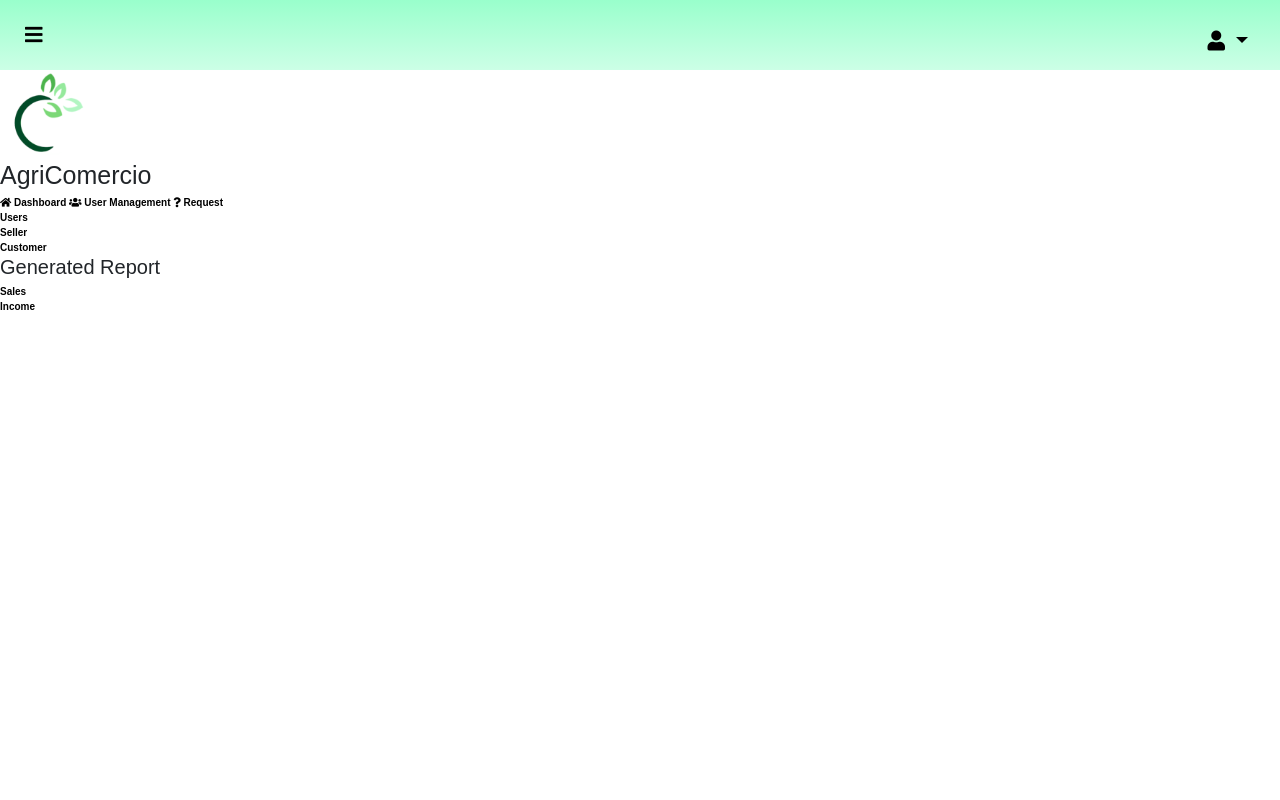
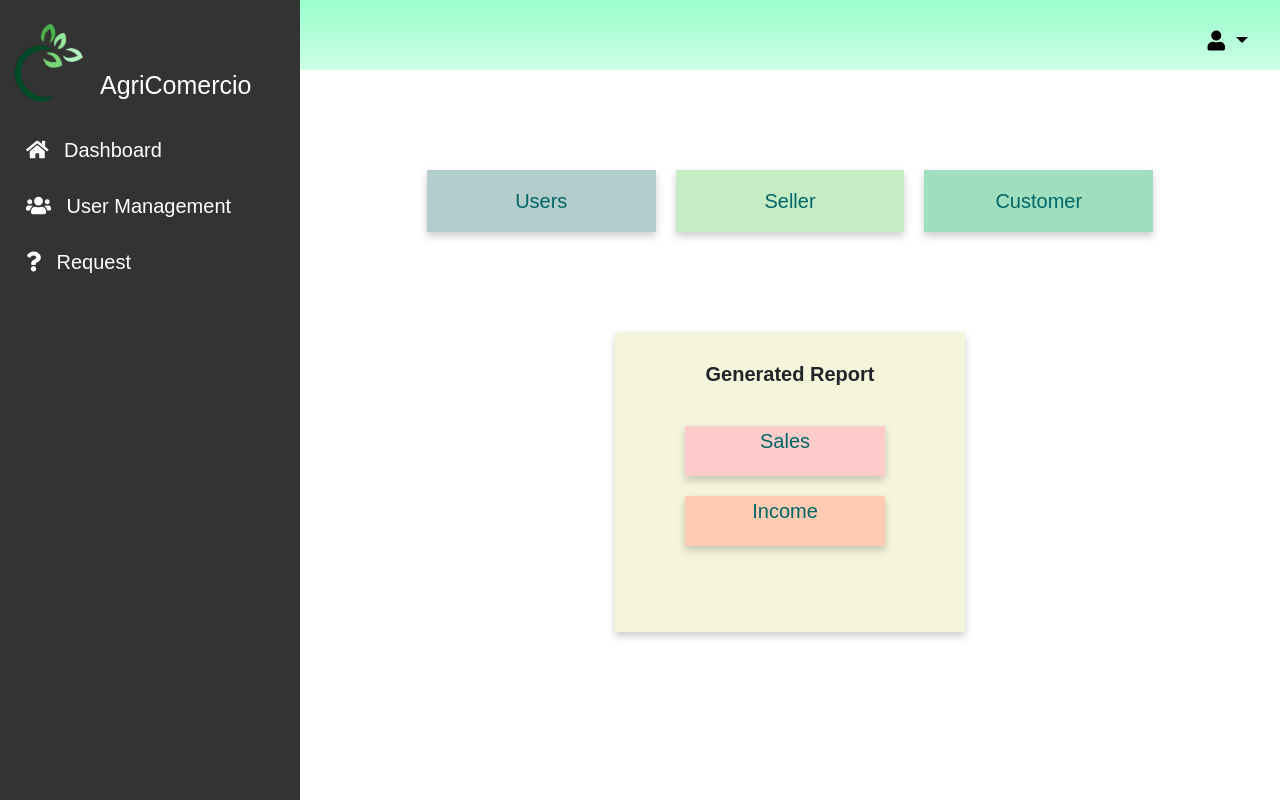
Before and after one commit to geelato-b/agricomercio, a PHP site: page /admin/admin.php in a window 1280 px wide. Run offline with PHP 8.4, Linux system fonts and the light colour scheme.

Commit message:
Add files via upload

```diff
--- a/css/style.css
+++ b/css/style.css
@@ -1166,3 +1202,221 @@ width: 100%;
     font-weight: bold;
 
 }
+
+main{
+    margin-left: 30rem;
+    padding: 0;
+}
+
+.sidenav{
+    height: 100%;
+    width: 300px;
+    position: fixed;
+    z-index: 1;
+    top: 0;
+    left: 0;
+    background-color:#333333;
+    overflow-x: hidden;
+    padding-top: 20px;
+}
+
+.sidenav a{
+    padding: 10px 8px 6px 16px;
+    text-decoration: none;
+    font-size: 2rem;
+    color: #fff;
+    display: block;
+    font-weight: lighter;
+}
+.sidenav i{
+    margin: 1rem;
+    color: white;
+}
+.sidenav img{
+    margin-bottom: 6rem;
+}
+.sidenav h1{
+ color: white;
+ margin-top: -10rem;
+ margin-bottom: 2rem;
+ margin-left: 10rem;
+
+}
+
+.sidenav a:hover {
+    font-weight: bold;
+  }
+
+@media screen and (max-width: 200px) {
+    .sidenav {padding-top: 15px;}
+    .sidenav a {font-size: 18px;}
+  }
+
+.column{
+  float: left;
+  width: 25%;
+  padding: 0 10px;
+}
+#cards {
+    display: flex;
+    align-items: center;
+    justify-content: center;
+    margin-top: 10rem;
+
+}
+
+#cards:after {
+    content: "";
+    display: table;
+    clear: both;
+  }
+    .card1{
+    box-shadow: 0 4px 8px 0 rgba(0, 0, 0, 0.2); /* this adds the "card" effect */
+    padding: 16px;
+    text-align: center;
+    background-color: #b3cccc;
+  }
+
+  .card2{
+    box-shadow: 0 4px 8px 0 rgba(0, 0, 0, 0.2); /* this adds the "card" effect */
+    padding: 16px;
+    text-align: center;
+    background-color:  #c6ecc6;
+  }
+  .card3{
+    box-shadow: 0 4px 8px 0 rgba(0, 0, 0, 0.2); /* this adds the "card" effect */
+    padding: 16px;
+    text-align: center;
+    background-color: #9fdfbf;
+
+  }
+
+
+  .card4{
+    box-shadow: 0 4px 8px 0 rgba(0, 0, 0, 0.2); /* this adds the "card" effect */
+    height: 5rem;
+    width: 20rem;
+    text-align: center;
+    background-color: #ffcccc;
+    margin: 2rem;
+    justify-content: center;
+
+  }
+
+  .card5{
+    box-shadow: 0 4px 8px 0 rgba(0, 0, 0, 0.2); /* this adds the "card" effect */
+    height: 5rem;
+    width: 20rem;
+    text-align: center;
+    background-color: #ffccb3;
+    margin: 2rem;
+    justify-content: center;
+}
+
+
+
+  .card1 a{
+      font-size: 2rem;
+      font-weight: lighter;
+      color: #006666;
+  }
+
+  .card2 a{
+    font-size: 2rem;
+    font-weight: lighter;
+    color: #006666;
+}
+
+.card3 a{
+    font-size: 2rem;
+    font-weight: lighter;
+    color: #006666;
+
+}
+
+.card4 a{
+     margin-top: 5rem;
+    font-size: 2rem;
+    font-weight: lighter;
+    color: #006666;
+}
+
+.card5 a{
+    font-size: 2rem;
+    font-weight: lighter;
+    color: #006666;
+}
+.card1 a:hover{
+   font-weight: bold;
+
+}
+
+.card2 a:hover{
+    font-weight: bold;
+
+}
+
+.card3 a:hover{
+    font-weight: bold;
+}
+
+.card4 a:hover{
+    font-weight: bold;
+}
+
+.card5 a:hover{
+    font-weight: bold;
+}
+
+.box_cards{
+    box-shadow: 0 4px 8px 0 rgba(0, 0, 0, 0.2);
+    padding: 50px;
+    text-align: center;
+    background-color: beige;
+    align-items: center;
+    justify-content: center;
+    height: 30rem;
+    width: 35rem;
+}
+
+.box_cards h2 {
+    font-weight: bold;
+    margin-top: -2rem;
+    margin-bottom: 4rem;
+    text-align-last: center;
+}
+
+
+  @media screen and (max-width: 600px) {
+    .column {
+      width: 100%;
+      display: block;
+      margin-bottom: 20px;
+    }
+  }
+
+
+  .main__container{
+      margin-top: 5rem;
+      margin-left: 2rem;
+      text-align: center;
+      justify-content: center;
+  }
+
+ .container_fluid .col-12{
+     font-size: 1.5rem;
+     text-align-last: center;
+ }
+ .text-center{
+     text-align-last: center;
+ }
+
+ #contentPanel .col-12 .btn-primary{
+     border-radius: 1px;
+     border: none;
+     font-weight: normal;
+     padding: 5px;
+     font-size: 2rem;
+
+
+ }
```
Also changed, not shown: other parts of css/style.css (+38 -2 lines).
